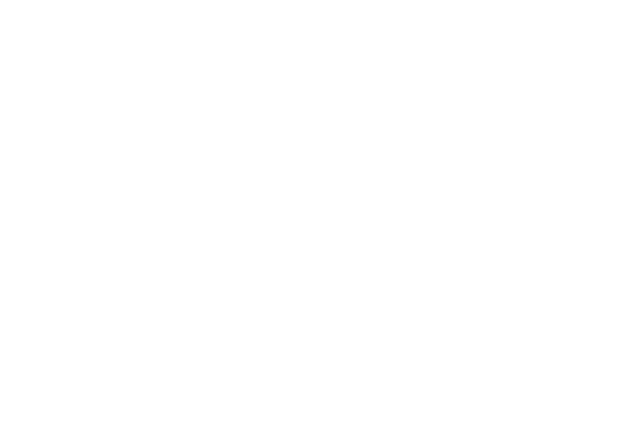
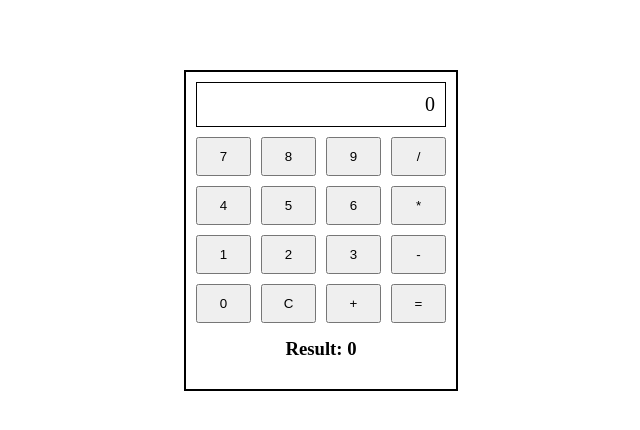
Before and after one commit to Pooja184/Awdiz-React, a React (Vite) app in the folder Day4-01-08/: page /calculator in a window 1280 px wide. Before the commit this address had no page. Shown: the top 430 px of the page, without its empty margins (319-959 px from the left). Built offline with nearby package versions, Linux system fonts and the light colour scheme.

Commit message:
calculator assignment

```diff
--- /dev/null
+++ b/Day4-01-08/src/23aug/Calculator.jsx
@@ -0,0 +1,124 @@
+import React, { useState } from "react";
+import { useDispatch, useSelector } from "react-redux";
+import {
+  setFirstValue,
+  setSecondValue,
+  setOperator,
+  calculate,
+  clear
+} from "./features/calculator";
+
+const Calculator = () => {
+  const [currentValue, setCurrentValue] = useState("0");
+  const dispatch = useDispatch();
+  const { result } = useSelector((state) => state.calculator);
+
+  const handleNumberClick = (num) => {
+    if (currentValue === "0") {
+      setCurrentValue(num);
+    } else {
+      setCurrentValue(currentValue + num);
+    }
+  };
+
+  const handleOperatorClick = (op) => {
+    dispatch(setFirstValue(currentValue));
+    dispatch(setOperator(op));
+    setCurrentValue("0");
+  };
+
+
+  const handleEqualClick = () => {
+    dispatch(setSecondValue(currentValue));
+    dispatch(calculate());
+    setCurrentValue("0");
+  };
+
+
+  // const handleClear = () => {
+  //   setCurrentValue("0");
+  //   dispatch(setFirstValue(""));
+  //   dispatch(setSecondValue(""));
+  //   dispatch(setOperator(""));
+  // };
+
+  return (
+    <div
+      style={{
+        display: "flex",
+        justifyContent: "center",
+        alignItems: "center",
+        marginTop: "30px",
+      }}
+    >
+      <div style={{ width: "250px", border: "2px solid black", padding: "10px" }}>
+        <div
+          style={{
+            border: "1px solid black",
+            padding: "10px",
+            fontSize: "20px",
+            textAlign: "right",
+            marginBottom: "10px",
+          }}
+        >
+          {currentValue}
+        </div>
+
+        <div
+          style={{
+            display: "grid",
+            gridTemplateColumns: "repeat(4, 1fr)",
+            gap: "10px",
+          }}
+        >
+          {[7, 8, 9].map((num) => (
+            <button
+              key={num}
+              style={{ padding: "10px" }}
+              onClick={() => handleNumberClick(num.toString())}
+            >
+              {num}
+            </button>
+          ))}
+          <button style={{ padding: "10px" }} onClick={() => handleOperatorClick("/")}>/</button>
+
+          {[4, 5, 6].map((num) => (
+            <button
+              key={num}
+              style={{ padding: "10px" }}
+              onClick={() => handleNumberClick(num.toString())}
+            >
+              {num}
+            </button>
+          ))}
+          <button style={{ padding: "10px" }} onClick={() => handleOperatorClick("*")}>*</button>
+
+          {[1, 2, 3].map((num) => (
+            <button
+              key={num}
+              style={{ padding: "10px" }}
+              onClick={() => handleNumberClick(num.toString())}
+            >
+              {num}
+            </button>
+          ))}
+          <button style={{ padding: "10px" }} onClick={() => handleOperatorClick("-")}>-</button>
+
+          <button
+            style={{ padding: "10px" }}
+            onClick={() => handleNumberClick("0")}
+          >
+            0
+          </button>
+          <button style={{ padding: "10px" }} onClick={()=>dispatch(clear())}>C</button>
+          <button style={{ padding: "10px" }} onClick={() => handleOperatorClick("+")}>+</button>
+          <button style={{ padding: "10px" }} onClick={handleEqualClick}>=</button>
+        </div>
+
+        <h3 style={{ marginTop: "15px" }}>Result: {result}</h3>
+      </div>
+    </div>
+  );
+};
+
+export default Calculator;
--- /dev/null
+++ b/Day4-01-08/src/23aug/features/calculator.js
@@ -0,0 +1,45 @@
+import {createSlice} from '@reduxjs/toolkit'
+
+const calculatorSlice=createSlice({
+    name:"calculator",
+    initialState:{
+        firstValue:0,
+        secondValue:0,
+        operator:"+",
+        result:0,
+    },
+    reducers:{
+        setFirstValue:(state,action)=>{
+            state.firstValue=action.payload;
+        },
+        setSecondValue:(state,action)=>{
+            state.secondValue=action.payload
+        },
+        setOperator:(state,action)=>{
+            state.operator=action.payload
+        },
+        clear:(state,action)=>{
+            state.result=0;
+        },
+        calculate:(state)=>{
+            const first=Number(state.firstValue);
+            const second=Number(state.secondValue);
+            switch(state.operator){
+                case "+":
+                    state.result=first+second;
+                    break;
+                case "-":
+                    state.result=first-second;
+                    break;
+                case "*":
+                    state.result=first*second;
+                    break;
+                default:
+                    state.result=0;
+            }
+        }
+    }
+})
+
+export const {setFirstValue,setSecondValue,setOperator,calculate,clear} =calculatorSlice.actions;
+export default calculatorSlice.reducer;
--- a/Day4-01-08/src/23aug/redux/store.js
+++ b/Day4-01-08/src/23aug/redux/store.js
@@ -1,7 +1,9 @@
 import {configureStore} from '@reduxjs/toolkit'
 import cartReducer from '../features/cartSlice.js'
+import calculatorReducer from '../features/calculator.js'
 export const store=configureStore({
     reducer:{
-        cart:cartReducer
+        cart:cartReducer,
+        calculator:calculatorReducer
     }
 })
--- a/Day4-01-08/src/App.jsx
+++ b/Day4-01-08/src/App.jsx
@@ -10,6 +10,7 @@
 import Reducer from './20aug/Reducer'
 import Theme from './22aug/Theme'
 import AddToCart from './23aug/AddToCart'
+import Calculator from './23aug/Calculator'
 
 function App() {
 
@@ -25,6 +26,7 @@
         <Route path='/reducer' element={<Reducer/>}/>
         <Route path='/theme' element={<Theme/>}/>
         <Route path='/addtocart' element={<AddToCart/>}/>
+        <Route path='/calculator' element={<Calculator/>}/>
 
 
       </Routes>
```
